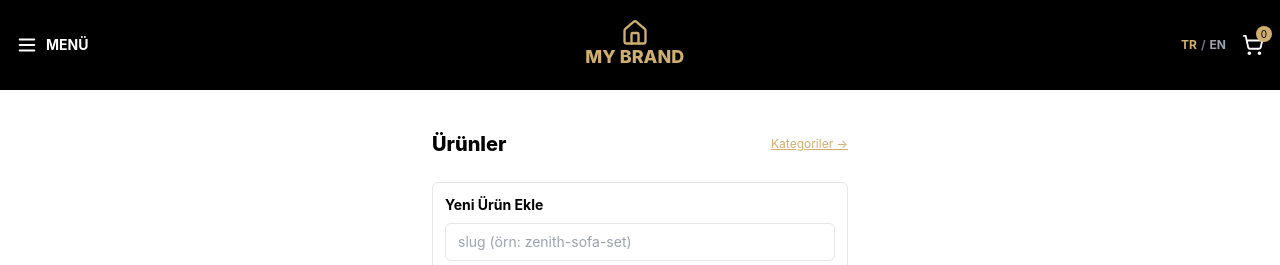
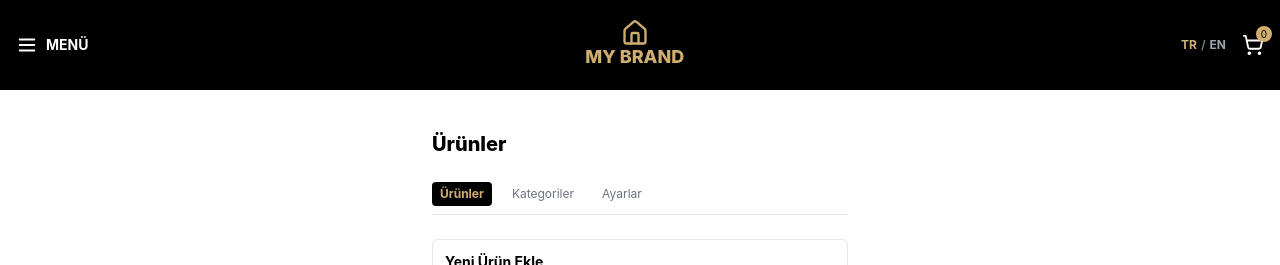
Before and after one commit to takrun00-hue/berk-homeavm, a Next.js app: page /admin/products in a window 1280 px wide. Shown: the top 265 px of the page. Built offline with nearby package versions, Linux system fonts and the light colour scheme; no server answers; the database is empty.

Commit message:
Refactor product page layout
Removed the categories link and added AdminNav component.

```diff
--- a/app/admin/products/page.tsx
+++ b/app/admin/products/page.tsx
@@ -1,9 +1,9 @@
 "use client";
 
 import { useEffect, useState } from "react";
-import Link from "next/link";
 import Image from "next/image";
 import { ChevronUp, ChevronDown } from "lucide-react";
+import AdminNav from "@/components/AdminNav";
 
 const STANDARD_SIZE = 1000;
 
@@ -190,12 +190,8 @@ export default function AdminProductsPage() {
 
   return (
     <section className="py-10 px-4 max-w-md mx-auto space-y-6">
-      <div className="flex justify-between items-center">
-        <h1 className="text-xl font-extrabold">Ürünler</h1>
-        <Link href="/admin/categories" className="text-xs text-gold underline">
-          Kategoriler →
-        </Link>
-      </div>
+      <h1 className="text-xl font-extrabold">Ürünler</h1>
+      <AdminNav />
 
       <form onSubmit={handleSubmit} className="space-y-2 border rounded-md p-3">
         <p className="font-bold text-sm">
```
